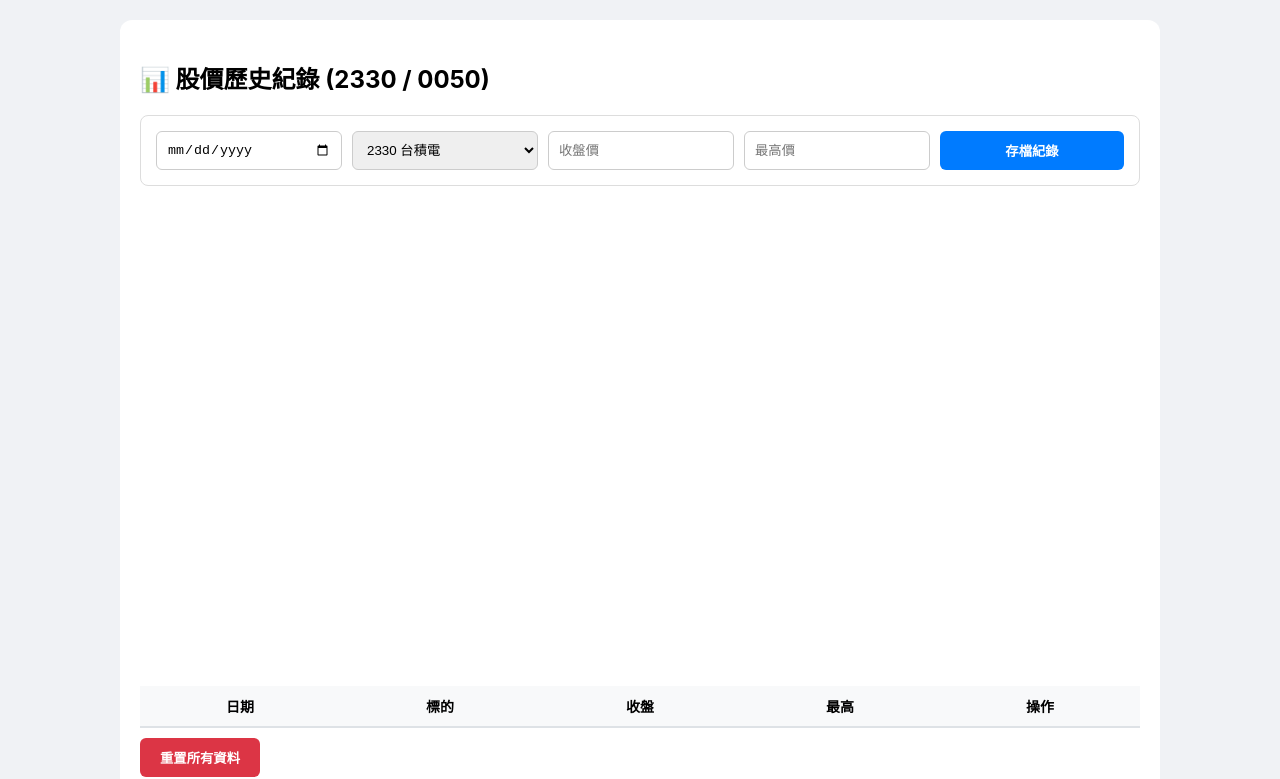
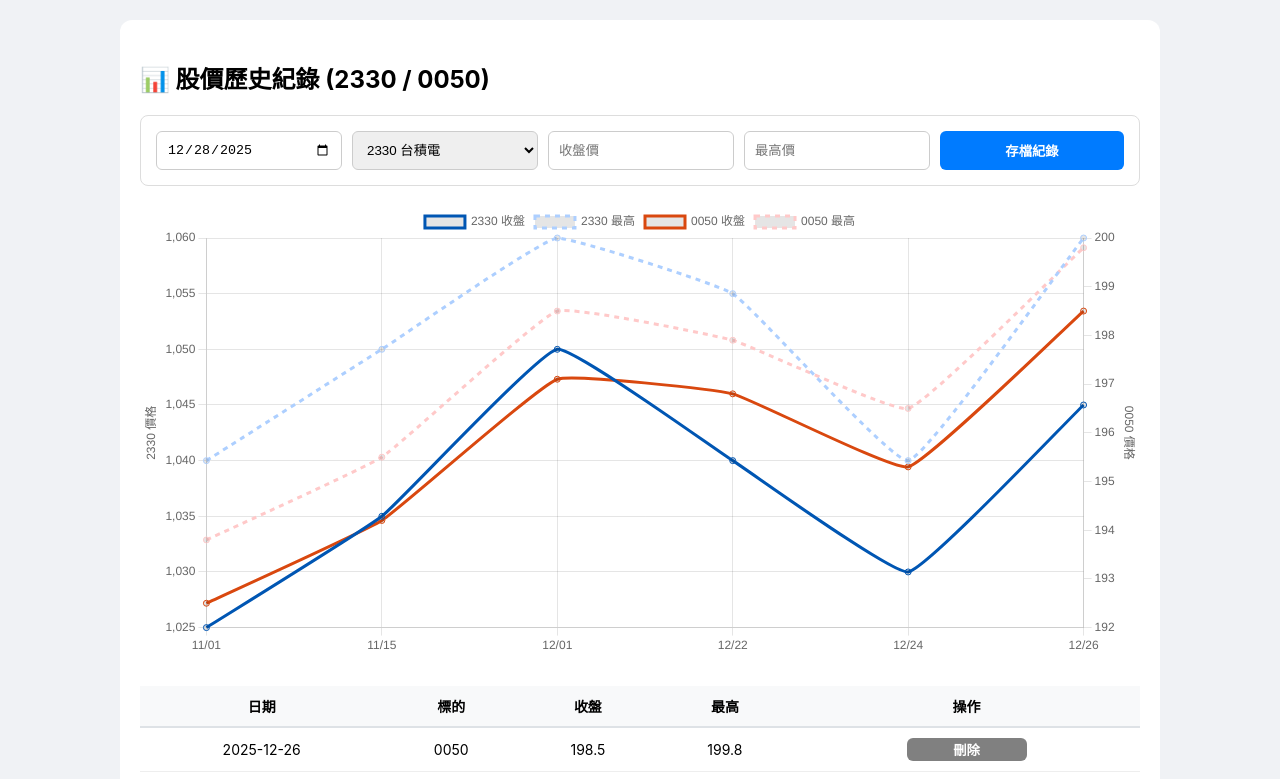
Before and after one commit to yoshi84861-maker/Share-p, a plain HTML site: page index.html in a window 1280 px wide. Both pictures are taken after a click on the button "存檔紀錄". Shown: the top 779 px of the page. Drawn offline with nearby package versions, Linux system fonts and the light colour scheme.

Commit message:
Add high input handling in saveNewRecord function

```diff
--- a/index.html
+++ b/index.html
@@ -91,4 +91,65 @@
     function saveNewRecord() {
         const date = document.getElementById('dateInput').value;
         const symbol = document.getElementById('stockInput').value;
-        const close = parseFloat(document.getElementById('close
+        const close = parseFloat(document.getElementById('closeInput').value);
+        const high = parseFloat(document.getElementById('highInput').value);
+
+        if(!date || isNaN(close)) return alert("請輸入完整數據");
+
+        myRecords.push({ date, symbol, close, high });
+        localStorage.setItem('stock_records', JSON.stringify(myRecords));
+        refreshUI();
+    }
+
+    function deleteRecord(index) {
+        myRecords.splice(index, 1);
+        localStorage.setItem('stock_records', JSON.stringify(myRecords));
+        refreshUI();
+    }
+
+    function clearAll() {
+        if(confirm("確定要刪除所有紀錄並恢復預設嗎？")) {
+            localStorage.removeItem('stock_records');
+            myRecords = [...initialData];
+            refreshUI();
+        }
+    }
+
+    function refreshUI() {
+        myRecords.sort((a, b) => new Date(a.date) - new Date(b.date));
+
+        const dates = [...new Set(myRecords.map(d => d.date))];
+        const labels = dates.map(d => d.split('-').slice(1).join('/')); // 轉成 MM/DD
+
+        const getSeries = (sym, type) => dates.map(d => {
+            const r = myRecords.find(i => i.date === d && i.symbol === sym);
+            return r ? r[type] : null;
+        });
+
+        chart.data.labels = labels;
+        chart.data.datasets = [
+            { label: '2330 收盤', data: getSeries('2330', 'close'), borderColor: '#0056b3', yAxisID: 'y', tension: 0.1 },
+            { label: '2330 最高', data: getSeries('2330', 'high'), borderColor: '#adcfff', borderDash: [5,5], yAxisID: 'y', tension: 0.1 },
+            { label: '0050 收盤', data: getSeries('0050', 'close'), borderColor: '#d9480f', yAxisID: 'y1', tension: 0.1 },
+            { label: '0050 最高', data: getSeries('0050', 'high'), borderColor: '#ffc9c9', borderDash: [5,5], yAxisID: 'y1', tension: 0.1 }
+        ];
+        chart.update();
+
+        const tbody = document.querySelector('#dataTable tbody');
+        tbody.innerHTML = myRecords.slice().reverse().map((r, idx) => `
+            <tr>
+                <td>${r.date}</td>
+                <td>${r.symbol}</td>
+                <td>${r.close}</td>
+                <td>${r.high}</td>
+                <td><button onclick="deleteRecord(${myRecords.length - 1 - idx})" style="padding:2px 5px; background:gray;">刪除</button></td>
+            </tr>
+        `).join('');
+    }
+
+    document.getElementById('dateInput').valueAsDate = new Date();
+    window.onload = initChart;
+</script>
+
+</body>
+</html>
```
